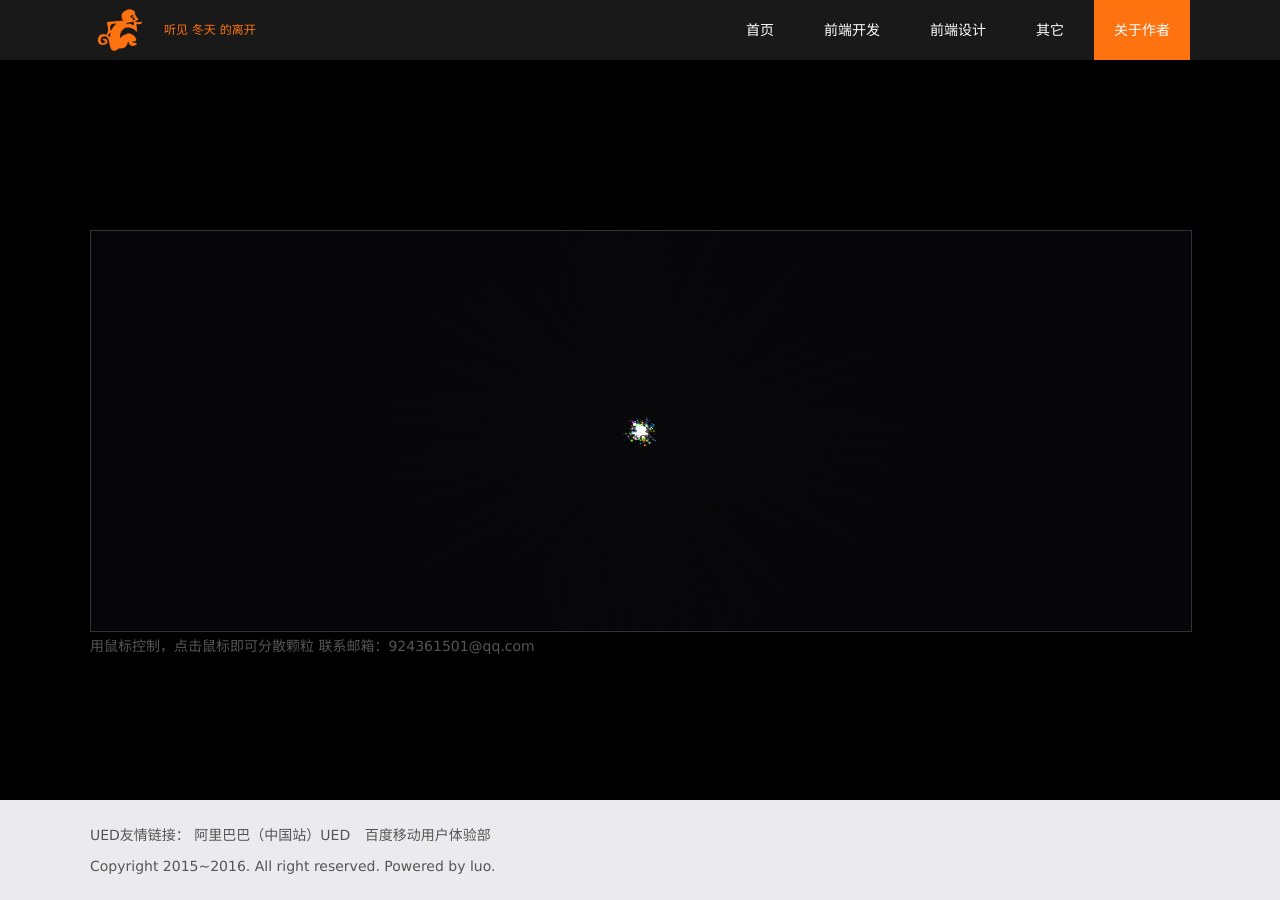
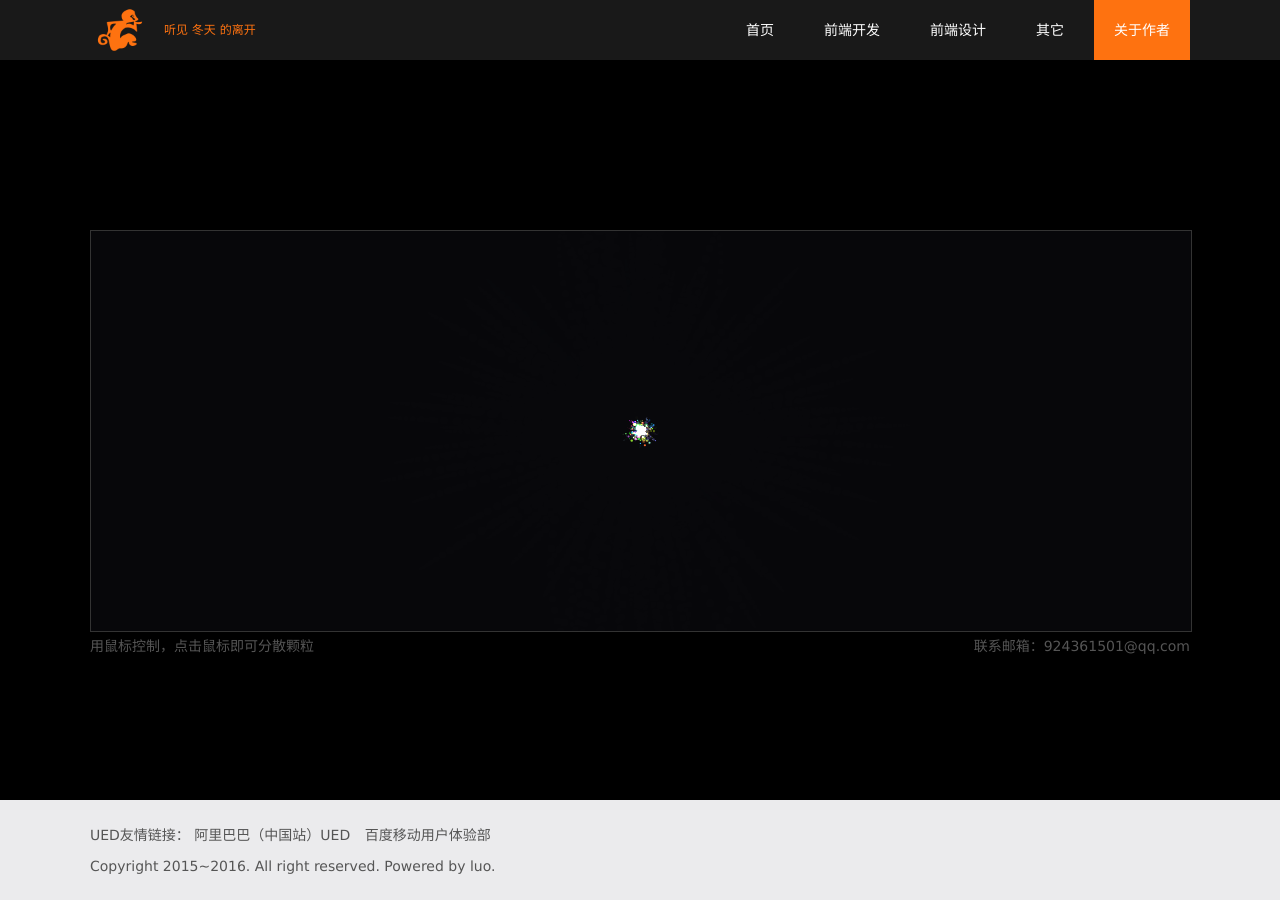
Before and after one commit to luozyiii/blog, a Jekyll site: the page built from about.html, in a window 1280 px wide. Built offline with Jekyll 4.4.1, drawn with Linux system fonts in a browser that asks for light colours; nearby versions of some CDN libraries.

Commit message:
关于作者

```diff
--- a/about.html
+++ b/about.html
@@ -16,7 +16,13 @@ title: 关于作者
 	<div id="outer">
 		<div id="canvasContainer">
 		 	<canvas id="mainCanvas" width="1100" height="400"></canvas>
-		 	<span id="output"></span> 联系邮箱：924361501@qq.com
+
+		 	<div class="clearfix">
+		 		<span class="f-left" id="output"></span>
+		 		<span class="f-right">
+		 			联系邮箱：924361501@qq.com
+		 		</span>
+		 	</div>
 		</div>
 	</div>
 </section>
```
